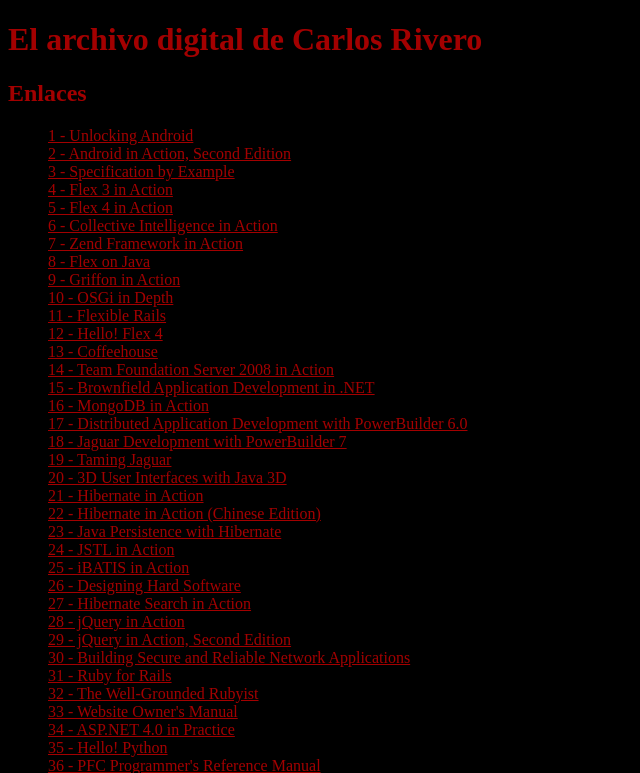
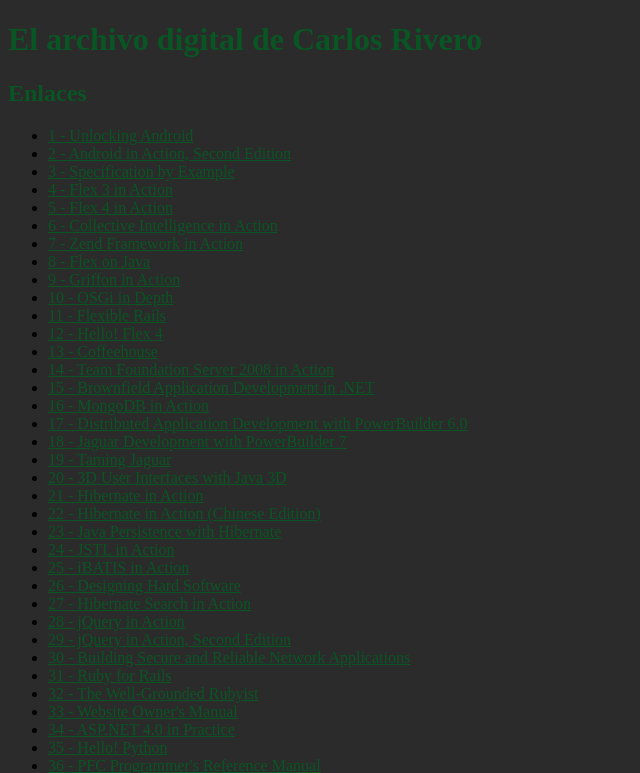
Before and after one commit to crivmar/Heroku, a Flask app: page / in a window 1280 px wide. Shown: the top 773 px of the page, without its empty margins (0-640 px from the left). Run offline with Flask 2, Linux system fonts and the light colour scheme; some libraries are stand-ins or nearby versions.

Commit message:
Modificado esquema de colores

```diff
--- a/templates/index.html
+++ b/templates/index.html
@@ -4,13 +4,13 @@
 	<meta charset="utf-8">
 	<title>Biblioteca</title>
 </head>
-<body style='background-color: black;'>
-    <h1 style="color: rgb(163, 0, 0);">El archivo digital de Carlos Rivero</h1>
+<body style='background-color: rgb(43, 43, 43);'>
+    <h1 style="color: rgb(10, 85, 36);">El archivo digital de Carlos Rivero</h1>
     <section>
-    <h2 style="color: rgb(163, 0, 0)">Enlaces</h2>
+    <h2 style="color: rgb(10, 85, 36)">Enlaces</h2>
     <ul>
         {% for i in documento -%}
-            <li><a href='/libro/{{i.isbn}}' style="color: rgb(163, 0, 0);">{{loop.index}} - {{i.title}} </a></li>
+            <li><a href='/libro/{{i.isbn}}' style="color: rgb(10, 85, 36);">{{loop.index}} - {{i.title}} </a></li>
         {% endfor -%}
     </ul>
     </section>
```
